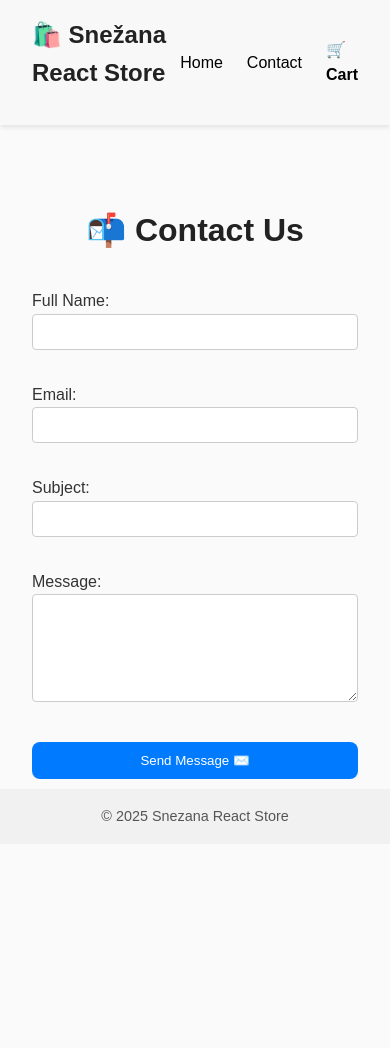
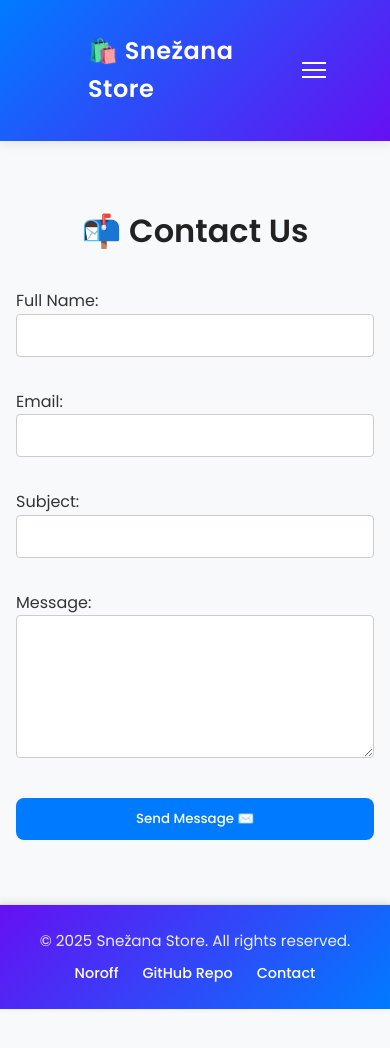
Before and after one commit to NoroffFEU/jsfw-2025-v1-snezana-jsframeworks, a React (Create React App) app: page /contact in a window 390 px wide. Shown: the top 1048 px of the page. Before the commit the page ends 907 px from the top, so only its background shows below. Built offline with nearby package versions, Linux system fonts and the light colour scheme.

Commit message:
Add modern Header component with gradient design and mobile navigation

```diff
--- /dev/null
+++ b/src/components/Footer/Footer.css
@@ -0,0 +1,54 @@
+/* 🌈 Modern Footer Styling */
+.footer {
+  background: linear-gradient(135deg, #6610f2 0%, #007bff 100%);
+  color: white;
+  text-align: center;
+  padding: 1.5rem 1rem;
+  margin-top: 3rem;
+  box-shadow: 0 -2px 8px rgba(0, 0, 0, 0.1);
+  position: relative;
+  z-index: 5;
+}
+
+.footer-container {
+  max-width: 1200px;
+  margin: 0 auto;
+}
+
+.footer p {
+  font-size: 0.95rem;
+  margin-bottom: 0.5rem;
+  opacity: 0.9;
+}
+
+/* 🔗 Footer Links */
+.footer-links {
+  display: flex;
+  justify-content: center;
+  gap: 1.5rem;
+  flex-wrap: wrap;
+}
+
+.footer-links a {
+  color: white;
+  font-weight: 500;
+  text-decoration: none;
+  position: relative;
+  transition: all 0.3s ease;
+}
+
+/* ✨ Subtle hover underline effect */
+.footer-links a::after {
+  content: "";
+  position: absolute;
+  left: 0;
+  bottom: -3px;
+  width: 0%;
+  height: 2px;
+  background: white;
+  transition: width 0.3s ease;
+}
+
+.footer-links a:hover::after {
+  width: 100%;
+}
--- a/src/components/Footer/index.jsx
+++ b/src/components/Footer/index.jsx
@@ -1,11 +1,30 @@
 import React from "react";
+import "./Footer.css";
 
-function Footer() {
+export default function Footer() {
   return (
-    <footer>
-      <p>© {new Date().getFullYear()} Snezana React Store</p>
+    <footer className="footer">
+      <div className="footer-container">
+        <p>© {new Date().getFullYear()} Snežana Store. All rights reserved.</p>
+
+        <div className="footer-links">
+          <a
+            href="https://www.noroff.no/"
+            target="_blank"
+            rel="noopener noreferrer"
+          >
+            Noroff
+          </a>
+          <a
+            href="https://github.com/NoroffFEU/jsfw-2025-v1-snezana-jsframeworks"
+            target="_blank"
+            rel="noopener noreferrer"
+          >
+            GitHub Repo
+          </a>
+          <a href="/contact">Contact</a>
+        </div>
+      </div>
     </footer>
   );
 }
-
-export default Footer;
--- /dev/null
+++ b/src/components/Header/Header.css
@@ -0,0 +1,142 @@
+/* 🌈 Modern, polished header styling */
+
+header {
+  background: linear-gradient(135deg, #007bff 0%, #6610f2 100%);
+  color: white;
+  box-shadow: 0 2px 8px rgba(0, 0, 0, 0.08);
+  position: sticky;
+  top: 0;
+  z-index: 100;
+}
+
+/* 🧭 Navigation layout */
+.nav {
+  display: flex;
+  align-items: center;
+  justify-content: space-between;
+  max-width: 1200px;
+  margin: 0 auto;
+  padding: 1rem 2rem;
+}
+
+/* 🛍️ Logo */
+.logo {
+  font-size: 1.5rem;
+  font-weight: 700;
+  text-decoration: none;
+  color: white;
+  letter-spacing: 0.5px;
+  transition: opacity 0.2s ease;
+}
+
+.logo:hover {
+  opacity: 0.8;
+}
+
+/* 🔗 Navigation links */
+.nav-links {
+  display: flex;
+  align-items: center;
+  gap: 1.5rem;
+}
+
+.nav-links a {
+  color: white;
+  text-decoration: none;
+  font-weight: 500;
+  position: relative;
+  transition: color 0.2s ease;
+}
+
+/* ✨ Underline hover animation */
+.nav-links a::after {
+  content: "";
+  position: absolute;
+  left: 0;
+  bottom: -3px;
+  width: 0%;
+  height: 2px;
+  background-color: white;
+  transition: width 0.3s ease;
+}
+
+.nav-links a:hover::after,
+.nav-links a.active::after {
+  width: 100%;
+}
+
+/* 🛒 Cart icon */
+.cart-icon {
+  position: relative;
+  font-size: 1.3rem;
+}
+
+.cart-count {
+  position: absolute;
+  top: -8px;
+  right: -12px;
+  background: #ff4d4d;
+  color: white;
+  font-size: 0.7rem;
+  font-weight: 700;
+  border-radius: 50%;
+  width: 18px;
+  height: 18px;
+  display: flex;
+  align-items: center;
+  justify-content: center;
+  box-shadow: 0 0 4px rgba(0, 0, 0, 0.2);
+}
+
+/* 🍔 Mobile menu button */
+.menu-toggle {
+  display: none;
+  flex-direction: column;
+  gap: 5px;
+  cursor: pointer;
+}
+
+.bar {
+  width: 24px;
+  height: 2px;
+  background-color: white;
+  transition: all 0.3s ease;
+}
+
+.bar.open:nth-child(1) {
+  transform: rotate(45deg) translateY(6px);
+}
+.bar.open:nth-child(2) {
+  opacity: 0;
+}
+.bar.open:nth-child(3) {
+  transform: rotate(-45deg) translateY(-6px);
+}
+
+/* 📱 Mobile layout */
+@media (max-width: 768px) {
+  .menu-toggle {
+    display: flex;
+  }
+
+  .nav-links {
+    display: none;
+    position: absolute;
+    top: 100%;
+    left: 0;
+    background: linear-gradient(135deg, #007bff 0%, #6610f2 100%);
+    width: 100%;
+    flex-direction: column;
+    text-align: center;
+    padding: 1rem 0;
+    gap: 1rem;
+  }
+
+  .nav-links.active {
+    display: flex;
+  }
+
+  .nav-links a {
+    font-size: 1.1rem;
+  }
+}
--- a/src/components/Header/index.jsx
+++ b/src/components/Header/index.jsx
@@ -1,65 +1,50 @@
-import React from "react";
-import { Link } from "react-router-dom";
+import React, { useState } from "react";
+import { Link, NavLink } from "react-router-dom";
 import { useCartStore } from "../../store/cartStore";
+import "./Header.css";
 
 export default function Header() {
-  const { cart } = useCartStore();
+  // ✅ Always call hook unconditionally
+  const cartItems = useCartStore((state) => state.items) || [];
+  const itemCount = Array.isArray(cartItems) ? cartItems.length : 0;
 
-  // Calculate total quantity
-  const totalItems = cart.reduce((sum, item) => sum + item.quantity, 0);
+  const [menuOpen, setMenuOpen] = useState(false);
+  const toggleMenu = () => setMenuOpen((prev) => !prev);
+  const closeMenu = () => setMenuOpen(false);
 
   return (
-    <header
-      style={{
-        display: "flex",
-        justifyContent: "space-between",
-        alignItems: "center",
-        padding: "1rem 2rem",
-        backgroundColor: "#f8f8f8",
-        boxShadow: "0 2px 5px rgba(0,0,0,0.1)",
-      }}
-    >
-      <Link to="/" style={{ textDecoration: "none", color: "black" }}>
-        <h2>🛍️ Snežana React Store</h2>
-      </Link>
+    <header>
+      <nav className="nav">
+        {/* 🛍️ Logo */}
+        <Link to="/" className="logo" onClick={closeMenu}>
+          🛍️ Snežana Store
+        </Link>
 
-      <nav style={{ display: "flex", gap: "1.5rem", alignItems: "center" }}>
-        <Link to="/" style={{ textDecoration: "none", color: "black" }}>
-          Home
-        </Link>
-        <Link to="/contact" style={{ textDecoration: "none", color: "black" }}>
-          Contact
-        </Link>
-        <Link
-          to="/cart"
-          style={{
-            textDecoration: "none",
-            color: "black",
-            fontWeight: "bold",
-            display: "flex",
-            alignItems: "center",
-            gap: "0.3rem",
-          }}
-        >
-          🛒 Cart
-          {totalItems > 0 && (
-            <span
-              style={{
-                backgroundColor: "#ff5a5f",
-                color: "white",
-                borderRadius: "50%",
-                width: "22px",
-                height: "22px",
-                display: "flex",
-                alignItems: "center",
-                justifyContent: "center",
-                fontSize: "0.8rem",
-              }}
-            >
-              {totalItems}
-            </span>
-          )}
-        </Link>
+        {/* 🍔 Mobile Menu Button */}
+        <div className="menu-toggle" onClick={toggleMenu}>
+          <span className={menuOpen ? "bar open" : "bar"}></span>
+          <span className={menuOpen ? "bar open" : "bar"}></span>
+          <span className={menuOpen ? "bar open" : "bar"}></span>
+        </div>
+
+        {/* 🔗 Navigation Links */}
+        <div className={`nav-links ${menuOpen ? "active" : ""}`}>
+          <NavLink to="/" end onClick={closeMenu}>
+            Home
+          </NavLink>
+          <NavLink to="/cart" onClick={closeMenu}>
+            Cart
+          </NavLink>
+          <NavLink to="/contact" onClick={closeMenu}>
+            Contact
+          </NavLink>
+
+          {/* 🛒 Cart Icon */}
+          <Link to="/cart" className="cart-icon" onClick={closeMenu}>
+            🛒
+            {itemCount > 0 && <span className="cart-count">{itemCount}</span>}
+          </Link>
+        </div>
       </nav>
     </header>
   );
--- a/src/components/Layout/index.jsx
+++ b/src/components/Layout/index.jsx
@@ -6,7 +6,7 @@ export default function Layout({ children }) {
   return (
     <>
       <Header />
-      <main style={{ minHeight: "80vh", padding: "1rem" }}>{children}</main>
+      <main>{children}</main>
       <Footer />
     </>
   );
--- /dev/null
+++ b/src/pages/home/Home.css
@@ -0,0 +1,91 @@
+/* 🌟 Organized product layout by category */
+.home-container {
+  width: 90%;
+  max-width: 1200px;
+  margin: 2rem auto;
+}
+
+/* 🏷️ Category section */
+.category-section {
+  margin-bottom: 3rem;
+}
+
+.category-title {
+  font-size: 1.8rem;
+  font-weight: 700;
+  margin-bottom: 1.2rem;
+  color: #222;
+  border-left: 5px solid #007bff;
+  padding-left: 0.6rem;
+}
+
+/* 🛍️ Product grid */
+.product-grid {
+  display: grid;
+  grid-template-columns: repeat(auto-fill, minmax(230px, 1fr));
+  gap: 1.5rem;
+}
+
+/* 🎁 Product card */
+.product-card {
+  background: white;
+  border-radius: 10px;
+  box-shadow: 0 4px 8px rgba(0, 0, 0, 0.08);
+  text-decoration: none;
+  color: inherit;
+  transition: transform 0.2s ease, box-shadow 0.2s ease;
+  overflow: hidden;
+  display: flex;
+  flex-direction: column;
+}
+
+.product-card:hover {
+  transform: translateY(-4px);
+  box-shadow: 0 8px 14px rgba(0, 0, 0, 0.1);
+}
+
+/* 🖼️ Product image */
+.product-image {
+  width: 100%;
+  height: 200px;
+  object-fit: cover;
+}
+
+/* 🧾 Product info */
+.product-info {
+  padding: 1rem;
+  text-align: center;
+}
+
+.product-info h3 {
+  font-size: 1rem;
+  margin-bottom: 0.6rem;
+  color: #333;
+}
+
+.price {
+  font-weight: 600;
+  color: #007bff;
+}
+
+.old-price {
+  text-decoration: line-through;
+  color: #999;
+  margin-right: 0.5rem;
+}
+
+.new-price {
+  color: #ff4757;
+  font-weight: 700;
+}
+
+/* 📱 Responsive tweaks */
+@media (max-width: 768px) {
+  .category-title {
+    font-size: 1.5rem;
+  }
+
+  .product-grid {
+    gap: 1rem;
+  }
+}
--- a/src/pages/home/index.jsx
+++ b/src/pages/home/index.jsx
@@ -1,29 +1,65 @@
 import React from "react";
 import { Link } from "react-router-dom";
 import { useApi } from "../../hooks/useApi";
+import "./Home.css";
 
-const Home = () => {
-  const { data: products, isLoading, isError } = useApi("https://v2.api.noroff.dev/online-shop");
+export default function Home() {
+  const { data: products, isLoading, isError } = useApi(
+    "https://v2.api.noroff.dev/online-shop"
+  );
 
-  if (isLoading) return <p>Loading products...</p>;
-  if (isError) return <p>Could not load products 😢</p>;
+  if (isLoading) return <p className="loading">Loading products...</p>;
+  if (isError) return <p className="error">Failed to load products.</p>;
+
+  // 🧠 Group products by category
+  const categories = {};
+  products.forEach((product) => {
+    const category = product.category || "Other";
+    if (!categories[category]) {
+      categories[category] = [];
+    }
+    categories[category].push(product);
+  });
 
   return (
-    <div className="home">
-      <h1>Products</h1>
-      <div className="product-grid">
-        {products.map((product) => (
-          <div key={product.id} className="product-card">
-            <Link to={`/product/${product.id}`} style={{ textDecoration: "none", color: "inherit" }}>
-              <img src={product.image.url} alt={product.image.alt || product.title} width="200" />
-              <h3>{product.title}</h3>
-              <p>{product.price} NOK</p>
-            </Link>
+    <div className="home-container">
+      {Object.keys(categories).map((category) => (
+        <section key={category} className="category-section">
+          <h2 className="category-title">{category}</h2>
+          <div className="product-grid">
+            {categories[category].map((product) => (
+              <Link
+                key={product.id}
+                to={`/product/${product.id}`}
+                className="product-card"
+              >
+                <img
+                  src={product.image?.url}
+                  alt={product.title}
+                  className="product-image"
+                />
+                <div className="product-info">
+                  <h3>{product.title}</h3>
+                  <p className="price">
+                    {product.discountedPrice < product.price ? (
+                      <>
+                        <span className="old-price">
+                          ${product.price.toFixed(2)}
+                        </span>
+                        <span className="new-price">
+                          ${product.discountedPrice.toFixed(2)}
+                        </span>
+                      </>
+                    ) : (
+                      <span>${product.price.toFixed(2)}</span>
+                    )}
+                  </p>
+                </div>
+              </Link>
+            ))}
           </div>
-        ))}
-      </div>
+        </section>
+      ))}
     </div>
   );
-};
-
-export default Home;
+}
--- a/src/styles/global.css
+++ b/src/styles/global.css
@@ -1,44 +1,59 @@
-/* 🌐 Global Styling */
+/* 🌐 GLOBAL STYLES — CLEAN MERGED VERSION */
 
-/* Reset default margins and fonts */
+/* Import Google Font */
+@import url('https://fonts.googleapis.com/css2?family=Inter:wght@400;500;600;700&family=Poppins:wght@400;500;600&display=swap');
+
+:root {
+  --color-bg: #f8f9fa;
+  --color-text: #333;
+  --color-accent: #007bff;
+  --color-accent-hover: #0056b3;
+  --color-card-bg: #fff;
+  --color-border: #e0e0e0;
+  --radius: 10px;
+  --shadow: 0 4px 10px rgba(0, 0, 0, 0.08);
+}
+
+/* RESET */
 * {
-  box-sizing: border-box;
   margin: 0;
   padding: 0;
-  font-family: "Poppins", sans-serif;
+  box-sizing: border-box;
+  font-family: 'Poppins', 'Inter', sans-serif;
 }
 
-/* Body base style */
+/* BODY */
 body {
-  background-color: #fafafa;
-  color: #333;
+  background-color: var(--color-bg);
+  color: var(--color-text);
   line-height: 1.6;
   padding-bottom: 3rem;
 }
 
-/* General layout */
+/* CONTAINER */
 .container {
   width: 90%;
   max-width: 1200px;
-  margin: auto;
+  margin: 0 auto;
+  padding: 2rem;
 }
 
-/* Headings */
-h1,
-h2,
-h3 {
+/* HEADINGS */
+h1, h2, h3 {
   color: #222;
   margin-bottom: 1rem;
+  font-weight: 600;
 }
 
-/* Buttons */
+/* BUTTONS */
 button,
-a.button {
-  background-color: #007bff;
+a.button,
+.btn {
+  background-color: var(--color-accent);
   color: white;
-  padding: 0.6rem 1.2rem;
+  padding: 0.7rem 1.3rem;
   border: none;
-  border-radius: 6px;
+  border-radius: var(--radius);
   cursor: pointer;
   text-decoration: none;
   font-weight: 500;
@@ -46,11 +61,12 @@ a.button {
 }
 
 button:hover,
-a.button:hover {
-  background-color: #0056b3;
+a.button:hover,
+.btn:hover {
+  background-color: var(--color-accent-hover);
 }
 
-/* Inputs & Textareas */
+/* INPUTS */
 input,
 textarea {
   border: 1px solid #ccc;
@@ -63,11 +79,81 @@ textarea {
 
 input:focus,
 textarea:focus {
-  border-color: #007bff;
+  border-color: var(--color-accent);
   outline: none;
 }
 
-/* Footer */
+/* PRODUCT CARDS */
+.card {
+  background: var(--color-card-bg);
+  border-radius: var(--radius);
+  box-shadow: var(--shadow);
+  padding: 1.5rem;
+  text-align: center;
+  transition: transform 0.2s ease, box-shadow 0.2s ease;
+  position: relative;
+}
+
+.card:hover {
+  transform: translateY(-5px);
+  box-shadow: 0 6px 14px rgba(0, 0, 0, 0.12);
+}
+
+.card img {
+  width: 100%;
+  height: 220px;
+  object-fit: cover;
+  border-radius: var(--radius);
+  margin-bottom: 1rem;
+}
+
+.card h3 {
+  font-size: 1.2rem;
+  margin-bottom: 0.5rem;
+}
+
+/* SALE BADGE */
+.sale-badge {
+  background-color: #ff4757;
+  color: white;
+  font-size: 0.75rem;
+  font-weight: 600;
+  padding: 0.3rem 0.6rem;
+  border-radius: 5px;
+  position: absolute;
+  top: 10px;
+  left: 10px;
+}
+
+/* HEADER + NAVIGATION */
+header {
+  background-color: var(--color-card-bg);
+  box-shadow: var(--shadow);
+  padding: 1rem 2rem;
+  position: sticky;
+  top: 0;
+  z-index: 10;
+}
+
+nav {
+  display: flex;
+  justify-content: space-between;
+  align-items: center;
+}
+
+nav a {
+  text-decoration: none;
+  color: var(--color-text);
+  margin-left: 1.5rem;
+  font-weight: 500;
+  transition: color 0.2s ease;
+}
+
+nav a:hover {
+  color: var(--color-accent);
+}
+
+/* FOOTER */
 footer {
   background-color: #f1f1f1;
   padding: 1rem 0;
@@ -78,4 +164,5 @@ footer {
   bottom: 0;
   left: 0;
   width: 100%;
+  border-top: 1px solid var(--color-border);
 }
```
